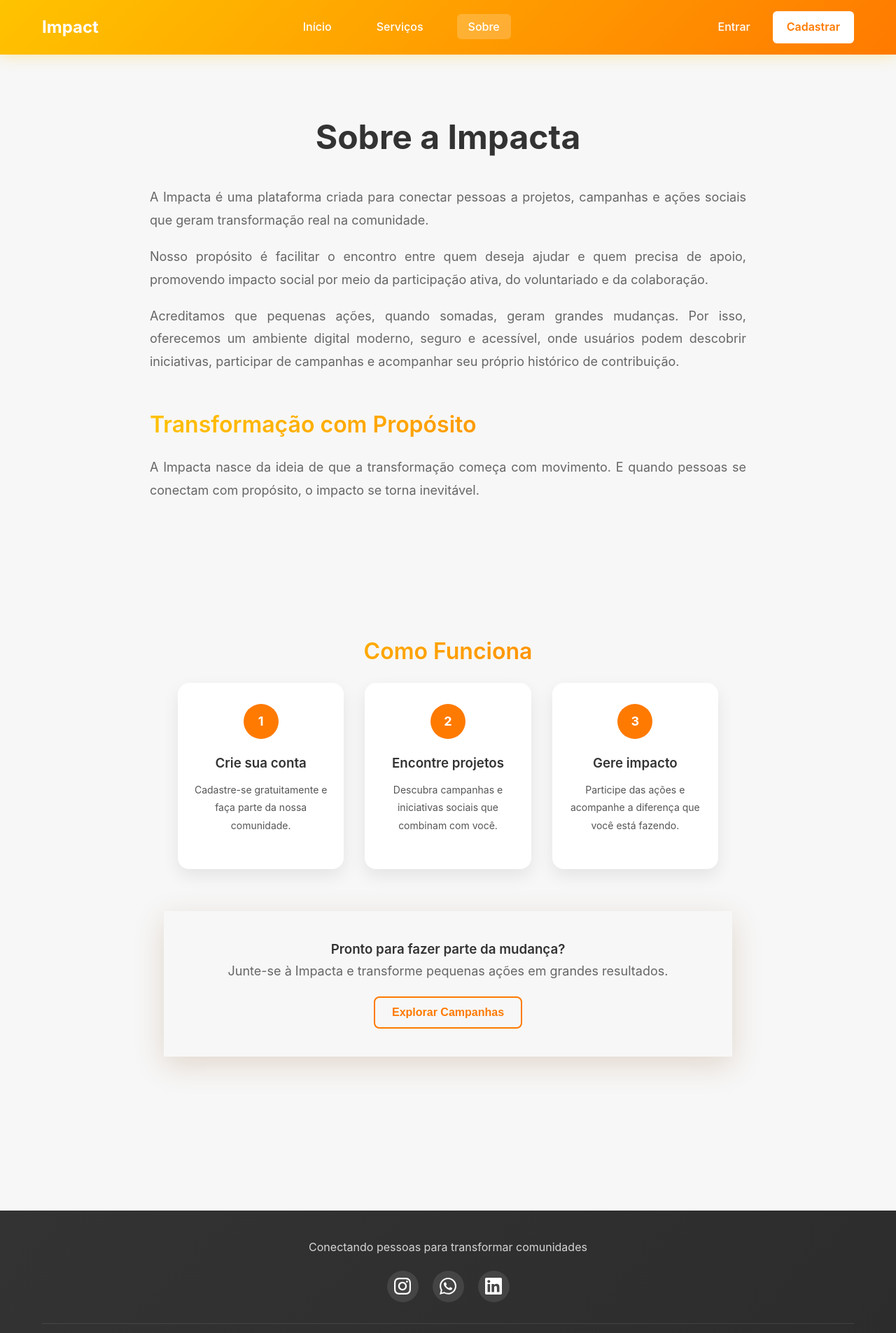
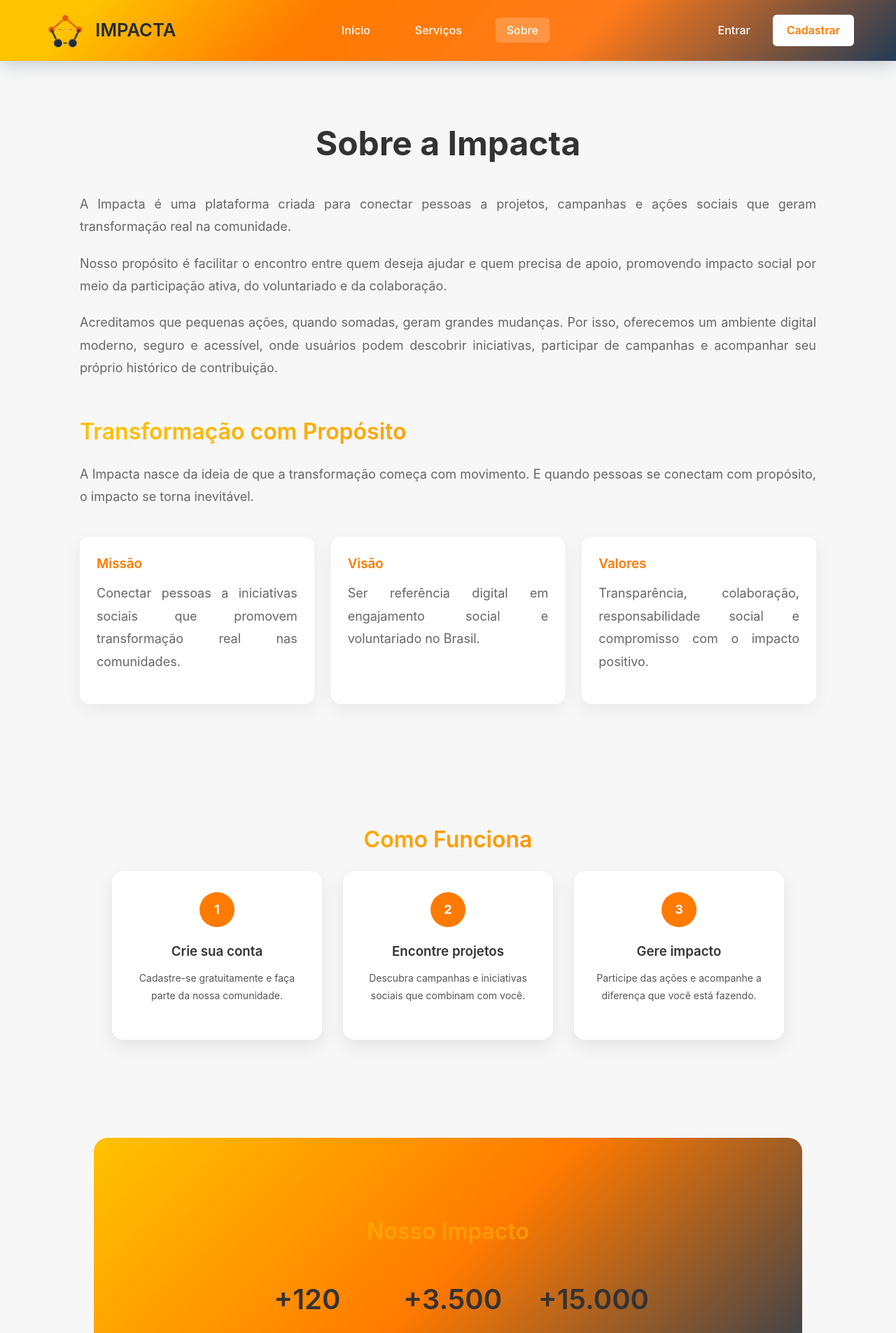
Before and after one commit to LaraFerraz/FrontEnd_Impacta, a React (Create React App) app: page /sobre in a window 1280 px wide. Shown: the top 1905 px of the page at 70% size. Built offline with nearby package versions, Linux system fonts and the light colour scheme.

Commit message:
Salvando alterações da página sobre

```diff
--- a/src/components/Header.css
+++ b/src/components/Header.css
@@ -1,10 +1,16 @@
 .header {
-  background: linear-gradient(135deg, var(--amarelo-solar), var(--laranja-vibrante));
+  background: linear-gradient(
+    135deg,
+    var(--amarelo-solar) 10%,
+    var(--laranja-vibrante) 35%,
+    #ff7a1a 65%,
+    #243b55 100%
+  );
   padding: 0;
   position: sticky;
   top: 0;
   z-index: 100;
-  box-shadow: 0 2px 20px rgba(255, 195, 0, 0.3);
+  box-shadow: 0 4px 25px rgba(36, 59, 85, 0.25);
 }
 
 .navbar {
@@ -14,15 +20,21 @@
   padding: 16px 0;
 }
 
-.logo h2 {
-  color: var(--branco);
-  font-size: 24px;
-  font-weight: bold;
+.logo a {
+  display: flex;
+  align-items: center;
+  gap: 10px;
   text-decoration: none;
 }
 
-.logo a {
-  text-decoration: none;
+.logo-img {
+  height: 55px;
+}
+
+.logo h2 {
+  margin: 0;
+  font-size: 1.6rem;
+  color: #1e2a38;
 }
 
 .nav-links {
--- a/src/components/Header.js
+++ b/src/components/Header.js
@@ -1,5 +1,6 @@
 import React from 'react';
 import { Link, useLocation } from 'react-router-dom';
+import logo from "../assets/logo.png";
 import './Header.css';
 
 const Header = () => {
@@ -11,7 +12,8 @@ const Header = () => {
         <nav className="navbar">
           <div className="logo">
             <Link to="/">
-              <h2>Impact</h2>
+               <img src={logo} alt="Impacta Logo" className="logo-img" />
+               <h2>IMPACTA</h2>
             </Link>
           </div>
 
--- a/src/pages/Home.css
+++ b/src/pages/Home.css
@@ -173,7 +173,14 @@
 /* Stats Section */
 .stats {
   padding: 60px 0;
-  background: linear-gradient(135deg, var(--amarelo-solar), var(--laranja-vibrante));
+  background:
+    linear-gradient(
+      135deg,
+      var(--amarelo-solar) 0%,
+      var(--laranja-vibrante) 40%,
+      #ff7a1a 60%,
+      #243b55 100%
+    );
 }
 
 .stats-grid {
--- a/src/pages/Sobre.css
+++ b/src/pages/Sobre.css
@@ -1,14 +1,9 @@
 .sobre-container {
     min-height: 100vh;
-    padding: 80px 0;
+    padding: 80px 24px;
     background: var(--cinza-claro);
-}
-
-.sobre-container {
-    max-width: 900px;
+    max-width: 1100px;
     margin: 0 auto;
-    padding-left: 24px;
-    padding-right: 24px;
 }
 
 .sobre-container h1 {
@@ -97,6 +92,56 @@
     text-align: center;
 }
 
+.mvv {
+  display: grid;
+  grid-template-columns: repeat(auto-fit, minmax(250px, 1fr));
+  gap: 24px;
+  margin-top: 40px;
+}
+
+.mvv-card {
+  background: #fff;
+  padding: 24px;
+  border-radius: 14px;
+  box-shadow: 0 8px 25px rgba(0,0,0,0.06);
+  transition: 0.3s ease;
+}
+
+.mvv-card:hover {
+  transform: translateY(-5px);
+}
+
+.mvv-card h3 {
+  color: var(--laranja-vibrante);
+  margin-bottom: 12px;
+}
+
+.impacto {
+  margin-top: 80px;
+  padding: 60px 20px;
+  border-radius: 20px;
+  background: linear-gradient(
+    135deg,
+    var(--amarelo-solar) 0%,
+    var(--laranja-vibrante) 50%,
+    #243b55 100%
+  );
+  color: var(--branco);
+  text-align: center;
+}
+
+.impacto-grid {
+  display: flex;
+  justify-content: center;
+  gap: 40px;
+  margin-top: 40px;
+  flex-wrap: wrap;
+}
+
+.impacto-card h3 {
+  font-size: 2.5rem;
+  margin-bottom: 10px;
+}
 
 
 /* Responsividade */
--- a/src/pages/Sobre.js
+++ b/src/pages/Sobre.js
@@ -18,6 +18,23 @@ function Sobre() {
             <p>
                 A Impacta nasce da ideia de que a transformação começa com movimento. E quando pessoas se conectam com propósito, o impacto se torna inevitável.
             </p>
+
+            <div className="mvv">
+                <div className="mvv-card">
+                    <h3>Missão</h3>
+                    <p>Conectar pessoas a iniciativas sociais que promovem transformação real nas comunidades.</p>
+                </div>
+
+                <div className="mvv-card">
+                    <h3>Visão</h3>
+                    <p>Ser referência digital em engajamento social e voluntariado no Brasil.</p>
+                </div>
+
+                <div className="mvv-card">
+                    <h3>Valores</h3>
+                    <p>Transparência, colaboração, responsabilidade social e compromisso com o impacto positivo.</p>
+                </div>
+            </div>
 
             <div className="como-funciona">
 
@@ -47,6 +64,27 @@ function Sobre() {
                     </div>
                 </div>
 
+                <div className="impacto">
+                    <h2>Nosso Impacto</h2>
+
+                    <div className="impacto-grid">
+                        <div className="impacto-card">
+                            <h3>+120</h3>
+                            <p>Campanhas Criadas</p>
+                        </div>
+
+                        <div className="impacto-card">
+                            <h3>+3.500</h3>
+                            <p>Pessoas Engajadas</p>
+                        </div>
+
+                        <div className="impacto-card">
+                            <h3>+15.000</h3>
+                            <p>Impactos Gerados</p>
+                        </div>
+                    </div>
+                </div>
+
                 <div className="cta-sobre">
                     <h3>Pronto para fazer parte da mudança?</h3>
                     <p>Junte-se à Impacta e transforme pequenas ações em grandes resultados.</p>
--- a/src/styles/colors.css
+++ b/src/styles/colors.css
@@ -7,6 +7,7 @@
   --cinza-medio: #E0E0E0;
   --cinza-escuro: #666666;
   --preto: #333333;
+  --azul: #1e2a38;
 }
 
 /* Reset básico */
```
Also changed, not shown: src/assets/logo.png (added).
